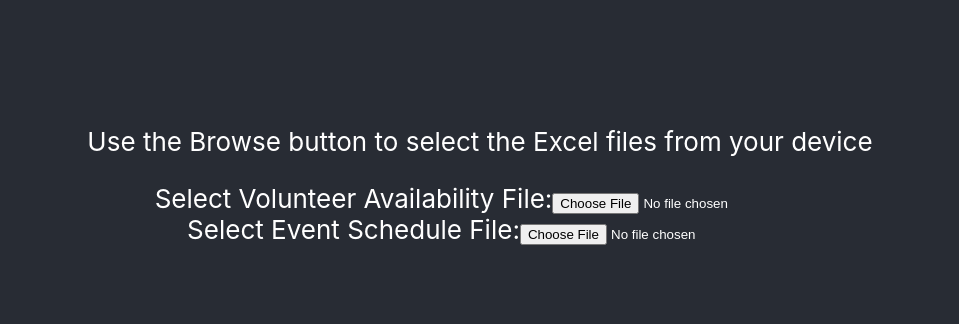
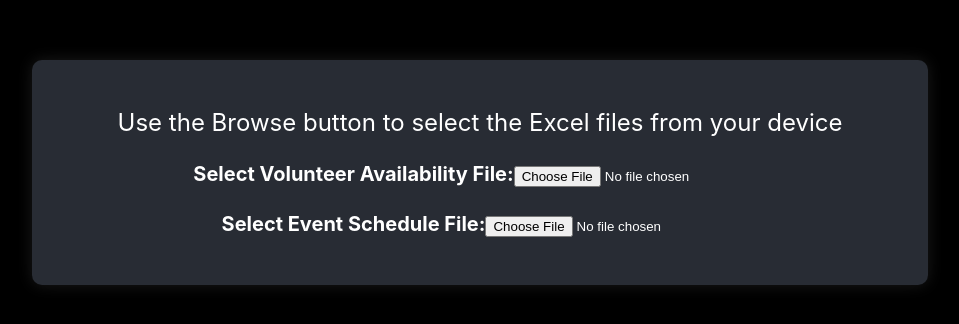
Before and after one commit to cfgdelaware23/Team-2, a React (Create React App) app in the folder main_app/: page / in a window 1280 px wide. Shown: the part 228-552 px from the top of the page, without its empty margins (160-1119 px from the left). Built offline with nearby package versions, Linux system fonts and the light colour scheme.

Commit message:
Added simple css template.

```diff
--- a/main_app/src/App.css
+++ b/main_app/src/App.css
@@ -1,38 +1,32 @@
 .App {
   text-align: center;
-}
-
-.App-logo {
-  height: 40vmin;
-  pointer-events: none;
-}
-
-@media (prefers-reduced-motion: no-preference) {
-  .App-logo {
-    animation: App-logo-spin infinite 20s linear;
-  }
+  background-color: #000;
+  height: 100vh;
+  display: flex;
+  justify-content: center;
+  align-items: center;
+  color: #fff;
 }
 
 .App-header {
   background-color: #282c34;
-  min-height: 100vh;
-  display: flex;
-  flex-direction: column;
-  align-items: center;
-  justify-content: center;
-  font-size: calc(10px + 2vmin);
-  color: white;
+  padding: 3rem;
+  border-radius: 10px;
+  box-shadow: 0px 0px 15px rgba(255,255,255,0.1);
+  margin: 2rem auto;
+  width: 80%;
+  max-width: 800px;
 }
 
-.App-link {
-  color: #61dafb;
+label {
+  display: block;
+  margin-top: 25px;
+  font-size: 20px;
+  font-weight: bold;
 }
 
-@keyframes App-logo-spin {
-  from {
-    transform: rotate(0deg);
-  }
-  to {
-    transform: rotate(360deg);
-  }
+p {
+  margin: 0;
+  padding: 0;
+  font-size: 24px;
 }
```
